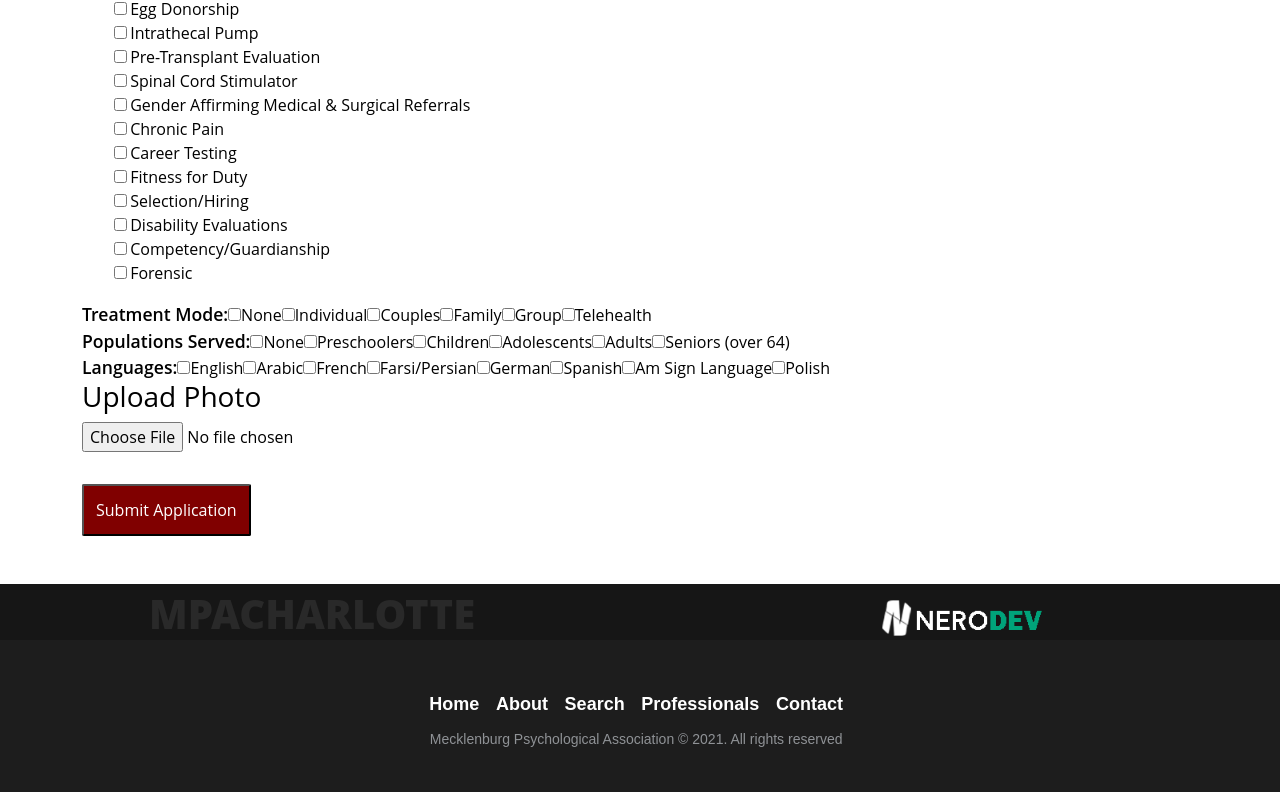
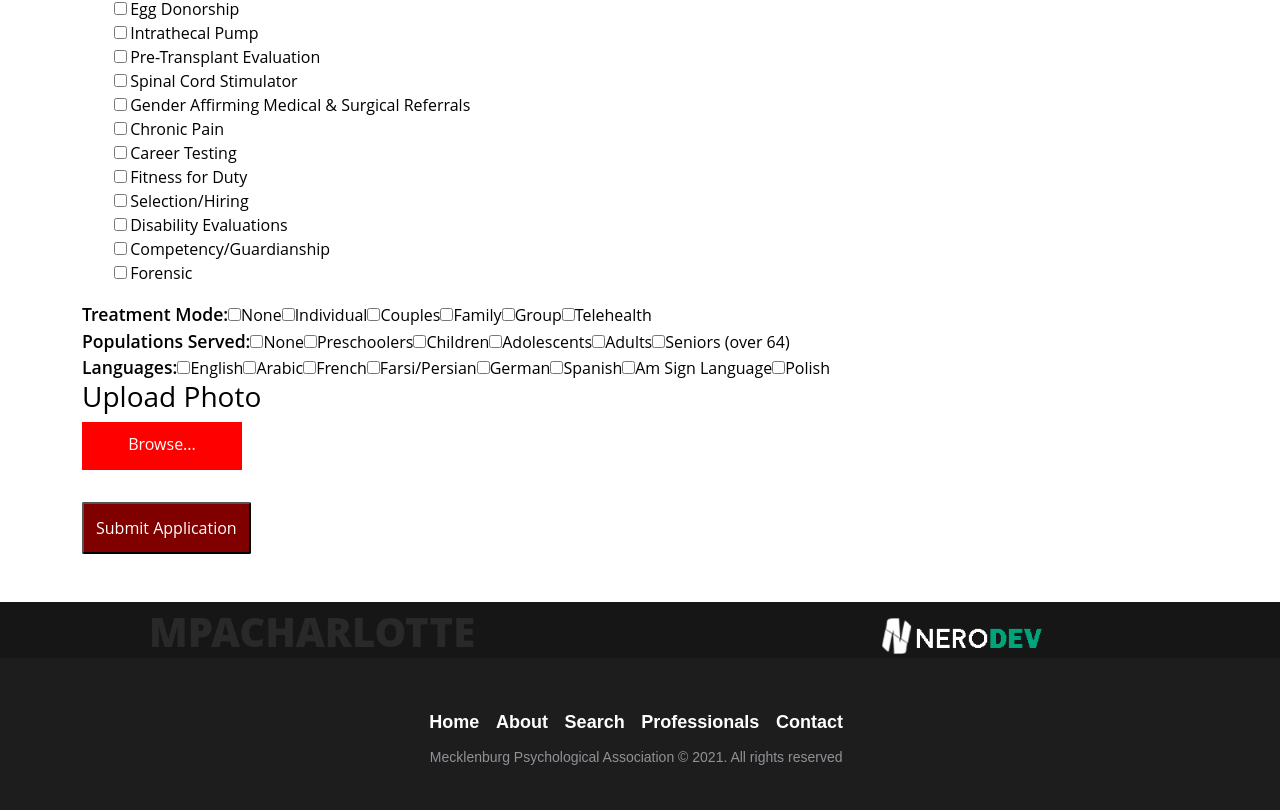
Before and after one commit to Clubin1/MpaFrontend, a React (Create React App) app: page /application in a window 1280 px wide. Shown: the part 3532-4342 px from the top of the page. Built offline with nearby package versions, Linux system fonts and the light colour scheme.

Commit message:
upload photo button changes

```diff
--- a/src/Components/Pages/Apply.js
+++ b/src/Components/Pages/Apply.js
@@ -1742,9 +1742,12 @@ function Apply() {
                             </FormGroup>
                             <div className="uploadForm">
                                 <h3>Upload Photo</h3>
-                                <input type="file" id="files" name="image" onChange={handleImageUpload} value={data.fileInput} className="form-input">
-</input>
-
+                               <div className="hideButtonWrapper">
+                                <p className="hideButtonText">Browse...</p>
+                               <input type="file" id="files" name="image" onChange={handleImageUpload} value={data.fileInput} className="form-input hideButton">
+                                </input>
+
+                               </div>
                             </div>
 
                             <div className="order-button-wrapper">
--- a/src/Components/Styles/Styles.css
+++ b/src/Components/Styles/Styles.css
@@ -973,3 +973,23 @@ a{
   -moz-opacity: 0;
 
 }
+
+.hideButton{
+  height: 3rem;
+  width: 10rem;
+  position: absolute;
+  margin-top:-2rem;
+  opacity:0;
+}
+.hideButtonWrapper{
+  background-color: red;
+  height: 3rem;
+  width: 10rem;
+  color:white;
+  display: flex;
+  justify-content: center;
+}
+
+.hideButtonText{
+  margin-top: .6rem;
+}
```
